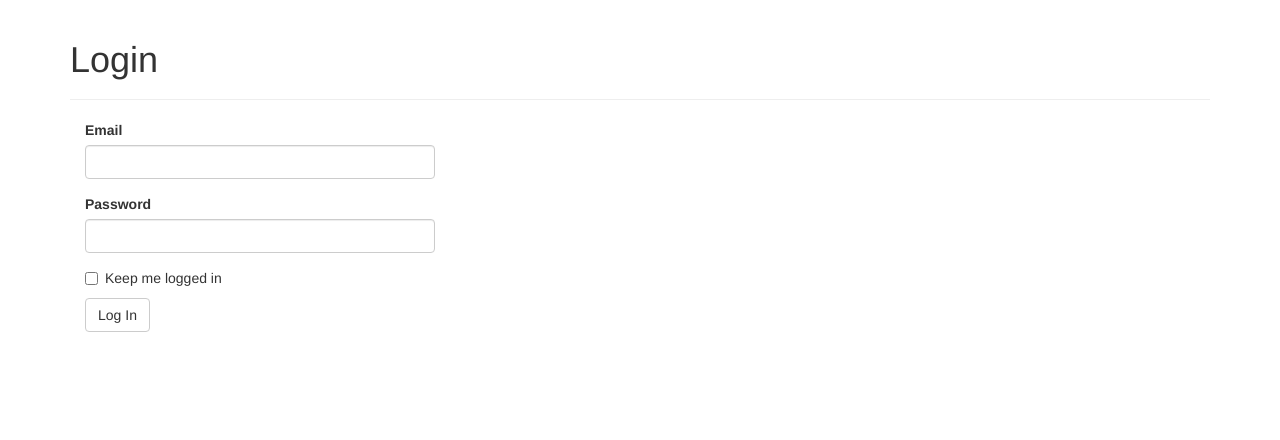
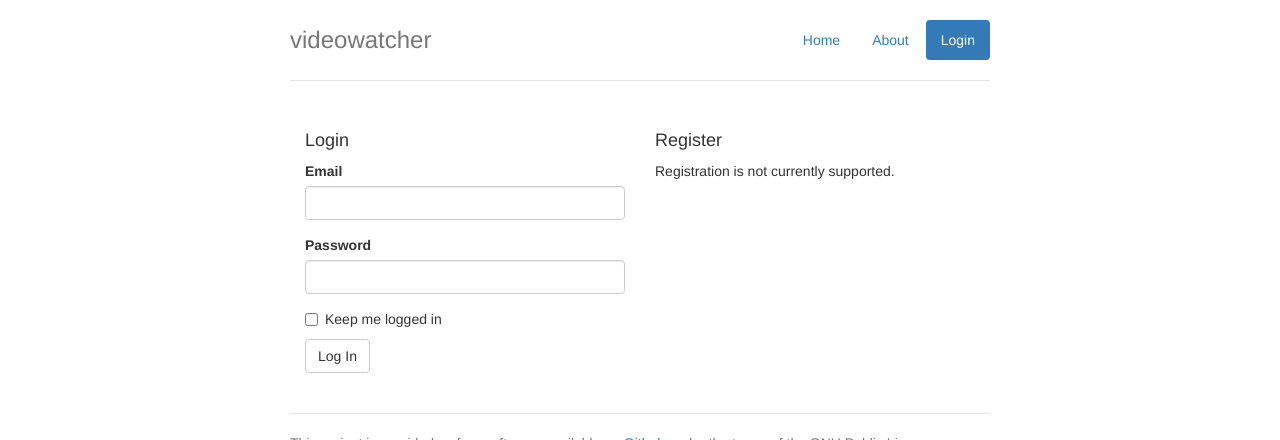
Before and after one commit to gnboorse/videowatcher, a Flask app: page /login in a window 1280 px wide. Shown: the top 440 px of the page. Run offline with Flask 2, Linux system fonts and the light colour scheme; some libraries are stand-ins or nearby versions.

Commit message:
Home page Bootstrap design and JSON session handler

```diff
--- a/videowatcher/static/site.css
+++ b/videowatcher/static/site.css
@@ -1 +1,80 @@
 /* site.css */
+/* Space out content a bit */
+body {
+  padding-top: 20px;
+  padding-bottom: 20px;
+}
+
+/* Everything but the jumbotron gets side spacing for mobile first views */
+.header,
+.marketing,
+.footer {
+  padding-right: 15px;
+  padding-left: 15px;
+}
+
+/* Custom page header */
+.header {
+  padding-bottom: 20px;
+  border-bottom: 1px solid #e5e5e5;
+}
+/* Make the masthead heading the same height as the navigation */
+.header h3 {
+  margin-top: 0;
+  margin-bottom: 0;
+  line-height: 40px;
+}
+
+/* Custom page footer */
+.footer {
+  padding-top: 19px;
+  color: #777;
+  border-top: 1px solid #e5e5e5;
+}
+
+/* Customize container */
+@media (min-width: 768px) {
+  .container {
+    max-width: 730px;
+  }
+}
+.container-narrow > hr {
+  margin: 30px 0;
+}
+
+/* Main marketing message and sign up button */
+.jumbotron {
+  text-align: center;
+  border-bottom: 1px solid #e5e5e5;
+}
+.jumbotron .btn {
+  padding: 14px 24px;
+  font-size: 21px;
+}
+
+/* Supporting marketing content */
+.marketing {
+  margin: 40px 0;
+}
+.marketing p + h4 {
+  margin-top: 28px;
+}
+
+/* Responsive: Portrait tablets and up */
+@media screen and (min-width: 768px) {
+  /* Remove the padding we set earlier */
+  .header,
+  .marketing,
+  .footer {
+    padding-right: 0;
+    padding-left: 0;
+  }
+  /* Space out the masthead */
+  .header {
+    margin-bottom: 30px;
+  }
+  /* Remove the bottom border on the jumbotron for visual effect */
+  .jumbotron {
+    border-bottom: 0;
+  }
+}
--- a/videowatcher/templates/about.htm
+++ b/videowatcher/templates/about.htm
@@ -1,5 +1,7 @@
 {% extends "template.htm" %}
 
-{% block content %}
+{%block aboutactive %}active{% endblock %}
+
+{% block page_content %}
 
 {% endblock %}
--- a/videowatcher/templates/login.htm
+++ b/videowatcher/templates/login.htm
@@ -7,12 +7,21 @@
 
 {% endblock %}
 
+{%block loginactive %}active{% endblock %}
+
 {% block page_content %}
-    <div class="page-header">
+    <!--<div class="page-header">
         <h1>Login</h1>
-    </div>
+    </div>-->
+    <div class="row marketing">
+        <div class="col-md-6">
+            <h4>Login</h4>
 
-    <div class="col-md-4">
-        {{ wtf.quick_form(form) }}
+            {{ wtf.quick_form(form) }}
+        </div>
+        <div class="col-md-6">
+            <h4>Register</h4>
+            <p>Registration is not currently supported.</p>
+        </div>
     </div>
 {% endblock %}
--- a/videowatcher/templates/template.htm
+++ b/videowatcher/templates/template.htm
@@ -5,7 +5,7 @@
 {% block styles %}
     {{ super() }}
     <!-- <link rel="stylesheet" type="text/css" href=" {{ w.semanticui }}"> -->
-    <link rel="stylesheet" type="text/css" href=" {{ w.css }}">
+    <link rel="stylesheet" type="text/css" href="{{ w.css }}">
 {% endblock %}
 
 
@@ -15,16 +15,32 @@
     <script src=" {{ w.videojs }} " type="text/javascript"></script>
     <!-- <script src=" {{ w.semanticjs }} " type="text/javascript"></script>-->
 
-    <script src=" {{ w.js }} " type="text/javascript"></script>
 
 {% endblock %}
 
 {% block content %}
 
     <div class="container">
+    <div class="header clearfix">
+    <nav>
+      <ul class="nav nav-pills pull-right">
+        <li role="presentation" class="{%block homeactive %}{% endblock %}"><a href="/">Home</a></li>
+        <li role="presentation" class="{%block aboutactive %}{% endblock %}"><a href="/about">About</a></li>
+        <li role="presentation" class="{%block loginactive %}{% endblock %}"><a href="/login">Login</a></li>
+      </ul>
+    </nav>
+    <h3 class="text-muted">{{ w.appTitle }}</h3>
+</div>
         {% block page_content %}
 
         {% endblock %}
+        <footer class="footer">
+        <p>This project is provided as free software, available <a rel="external" target="_blank" href="https://github.com/normandy/videowatcher">on Github</a> under the terms of the GNU Public License.</p>
+        <div class="row text-center">
+            <img src="{{ w.pythonpowered }}" class="img-responsive center-block" alt="Python Powered"/>
+        </div>
+
+      </footer>
     </div>
 
 {% endblock %}
--- a/videowatcher/views.py
+++ b/videowatcher/views.py
@@ -10,12 +10,15 @@ import json
 
 #views for this flask application
 
+#home page
 @app.route('/')
 def index():
-    s = ""
 
-    return render_template('index.htm', w=winf, test_var = s)
+    return render_template('index.htm', w=winf)
 
+
+#login page makes sure login is validated
+#otherwise it will flash a response back
 @app.route('/login', methods = ['GET', 'POST'])
 def login():
     form = LoginForm()
@@ -28,11 +31,13 @@ def login():
     return render_template('login.htm', w = winf, form=form)
 
 
-@app.route('/secret')
-@login_required
-def secret():
-    return 'this is a secret'
+#basic about page
+@app.route('/about')
+def about():
+    return render_template('about.htm', w=winf)
 
+
+#HTML5 player
 @app.route('/session/')
 @app.route('/session/<sid>')
 @login_required
@@ -45,3 +50,15 @@ def session(sid=None):
             return render_template('session.htm', w = winf, session = session)
         #else: fail gracefully
     return redirect(url_for('index')) #change this to be sessions list page
+
+
+#this is the main JSON handler for synchronizing playback
+@app.route('/session_handle/', methods=['GET', 'POST'])
+@app.route('/session_handle/<sid>', methods=['GET', 'POST'])
+@login_required
+def session_handle(sid=None):
+    if sid != None:
+        session = watchsession.query.filter_by(id=sid).first()
+        if session != None:
+            return repr(session)
+    return 'nothing'
--- a/videowatcher/watchinfo.py
+++ b/videowatcher/watchinfo.py
@@ -55,3 +55,8 @@ class watchinfo:
     @property
     def javascript_link(self):
         return "http://videojs.com/html5-video-support/"
+
+    #link to python logo
+    @property
+    def pythonpowered(self):
+        return 'https://www.python.org/static/community_logos/python-powered-w-100x40.png'
```
Also changed, not shown: videowatcher/models.py (+11 -2 lines), videowatcher/templates/index.htm (+38 -2 lines), videowatcher/data.sqlite.
